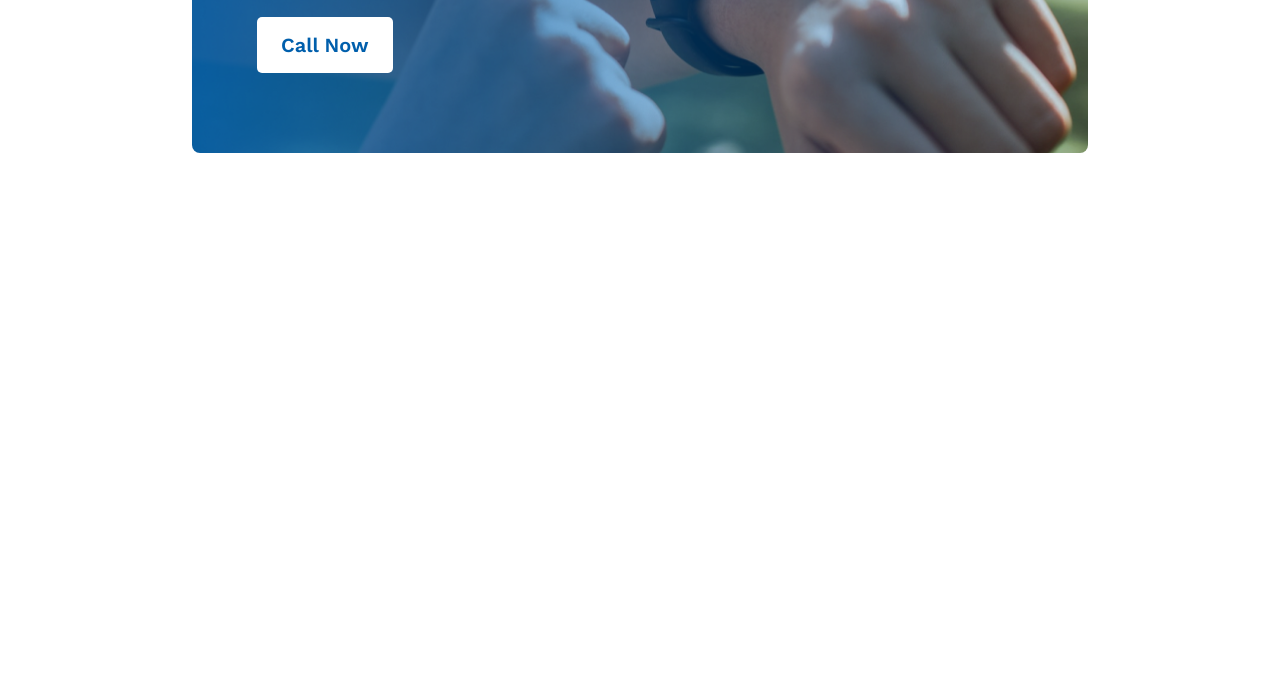
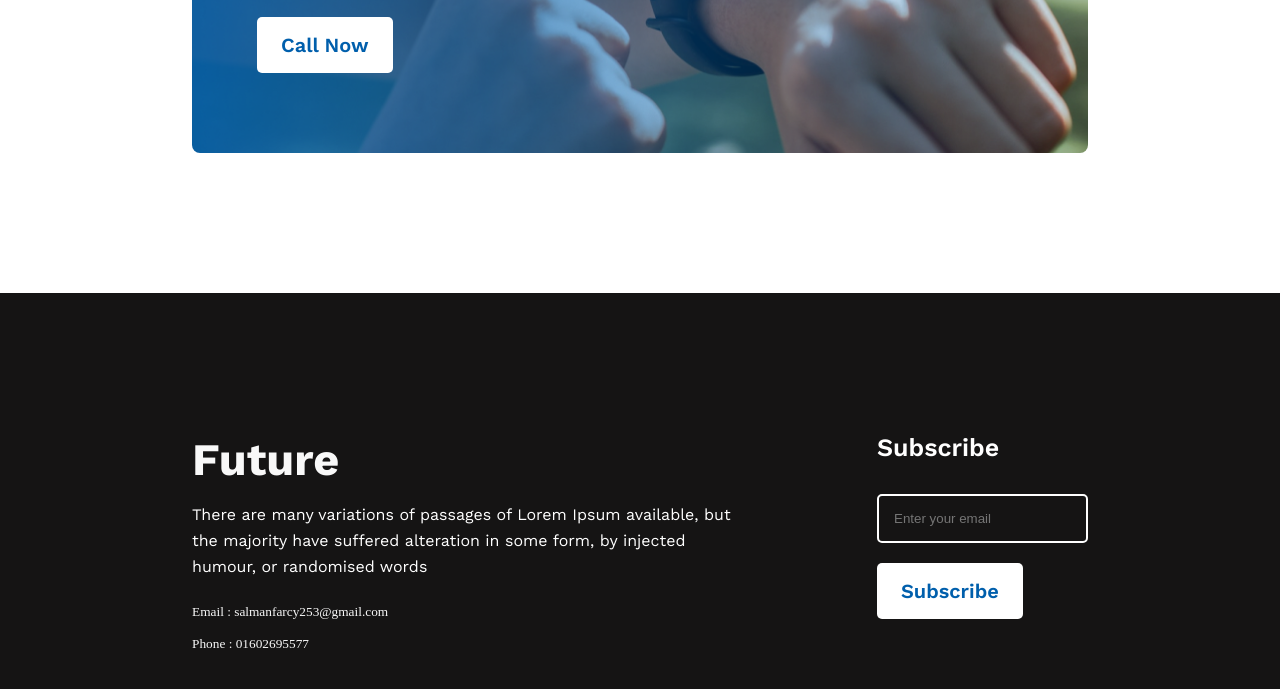
Before and after one commit to salman-farcy/practice-project-two, a plain HTML site: page index.html in a window 1280 px wide. Shown: the part 2303-2992 px from the top of the page. Before the commit the page ends 2596 px from the top, so only its background shows below. Drawn offline with nearby package versions, Linux system fonts and the light colour scheme.

Commit message:
footer section

```diff
--- a/index.html
+++ b/index.html
@@ -98,5 +98,29 @@
      </section>
      <!-- advertisement end -->
 
+     <footer>
+          <section>
+               <div class="footer-container">
+                    <div class="footer-dtail">
+                         <h3>Future</h3>
+                         <p>There are many variations of passages of Lorem Ipsum available, but the majority have suffered alteration in some form, by injected humour, or randomised words</p>
+                         <small>Email : salmanfarcy253@gmail.com</small>
+                         <small>Phone : 01602695577</small>
+                         <div class="icons">
+                              <img src="imagesh/icons/fb.png" alt="">
+                              <img src="imagesh/icons/twitter.png" alt="">
+                              <img src="imagesh/icons/youtube.png" alt="">
+                         </div>
+                    </div>
+
+                    <div class="footer-subscription">
+                         <h4>Subscribe</h4>
+                         <input type="email" placeholder="Enter your email">
+                         <a class="primare-btn" href="#">Subscribe</a>
+                    </div>
+               </div>
+          </section>
+     </footer>
+
 </body>
 </html>
--- a/style.css
+++ b/style.css
@@ -154,9 +154,6 @@ section{
     width: 100%;
     height: 300px;
     margin: 0 auto;
-    /* display: grid;
-    place-items: center;
-    place-content: center; */
     background-image: url('./imagesh/gradient1.png'),
                     url("./imagesh/watch.png");
     background-repeat: no-repeat;
@@ -168,7 +165,6 @@ section{
 .advertisement .advertisement-content-dtail{
     padding: 50px 65px;
     width: 600px;
-
 }
 .advertisement .advertisement-content-dtail h2{
     color: #FFF;
@@ -177,3 +173,63 @@ section{
     font-weight: 700;
 }
 /* advertisement end */
+
+
+/* footer start */
+footer{
+    background-color: #151414;
+    color: #F8F8F8;
+}
+.footer-container{
+    display:flex;
+    align-items: start;
+    justify-content: space-between;
+}
+footer .footer-dtail h3{
+    color: #F8F8F8;
+    font-family: "Work Sans";
+    font-size: 45px;
+    font-weight: 700;
+    padding-bottom: 16px;
+}
+footer .footer-dtail p{
+    max-width: 550px;
+    color: #FFF;
+    font-family: "Work Sans";
+    font-size: 16px;
+    font-weight: 400;
+    line-height: 26px;
+    padding-bottom: 24px;
+}
+footer .footer-dtail small{
+    display: block;
+    padding:0 0 16px 0;
+}
+footer .footer-dtail .icons{
+    margin-top: 27px;
+}
+footer .footer-subscription{
+    display: inline-block;
+}
+footer .footer-subscription h4{
+    color: #FFF;
+    font-family: "Work Sans";
+    font-size: 25px;
+    font-weight: 600;
+}
+footer .footer-subscription input{
+    display: block;
+    margin-top: 32px;
+    padding: 15px ;
+    border: 2px solid #fff;
+    background: transparent;
+    border-radius: 5px;
+    color: #fff;
+}
+footer .footer-subscription input:focus{
+    outline: none;
+}
+footer .footer-subscription input[placeholder]{
+    color: #fff;
+}
+/* footer end */
```
